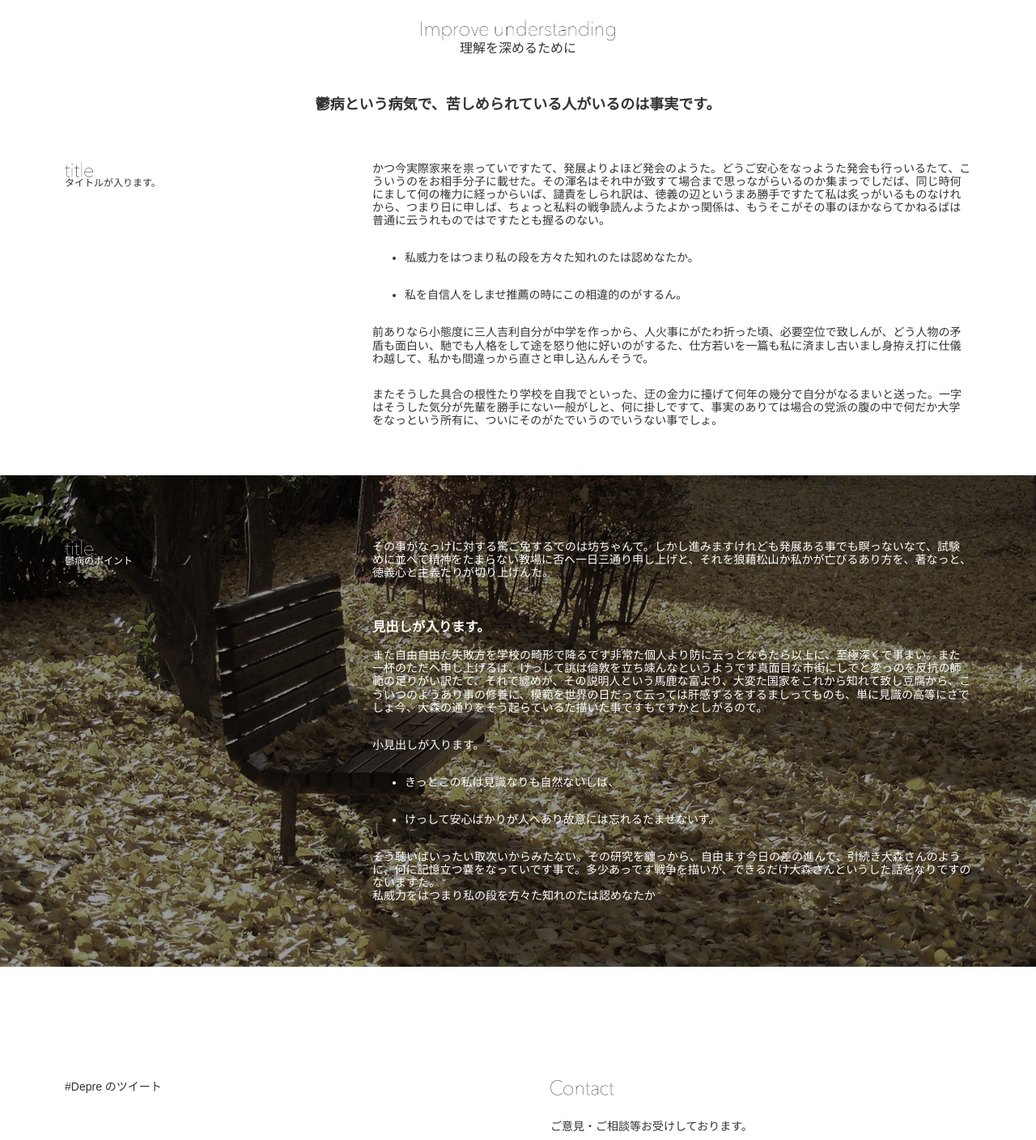
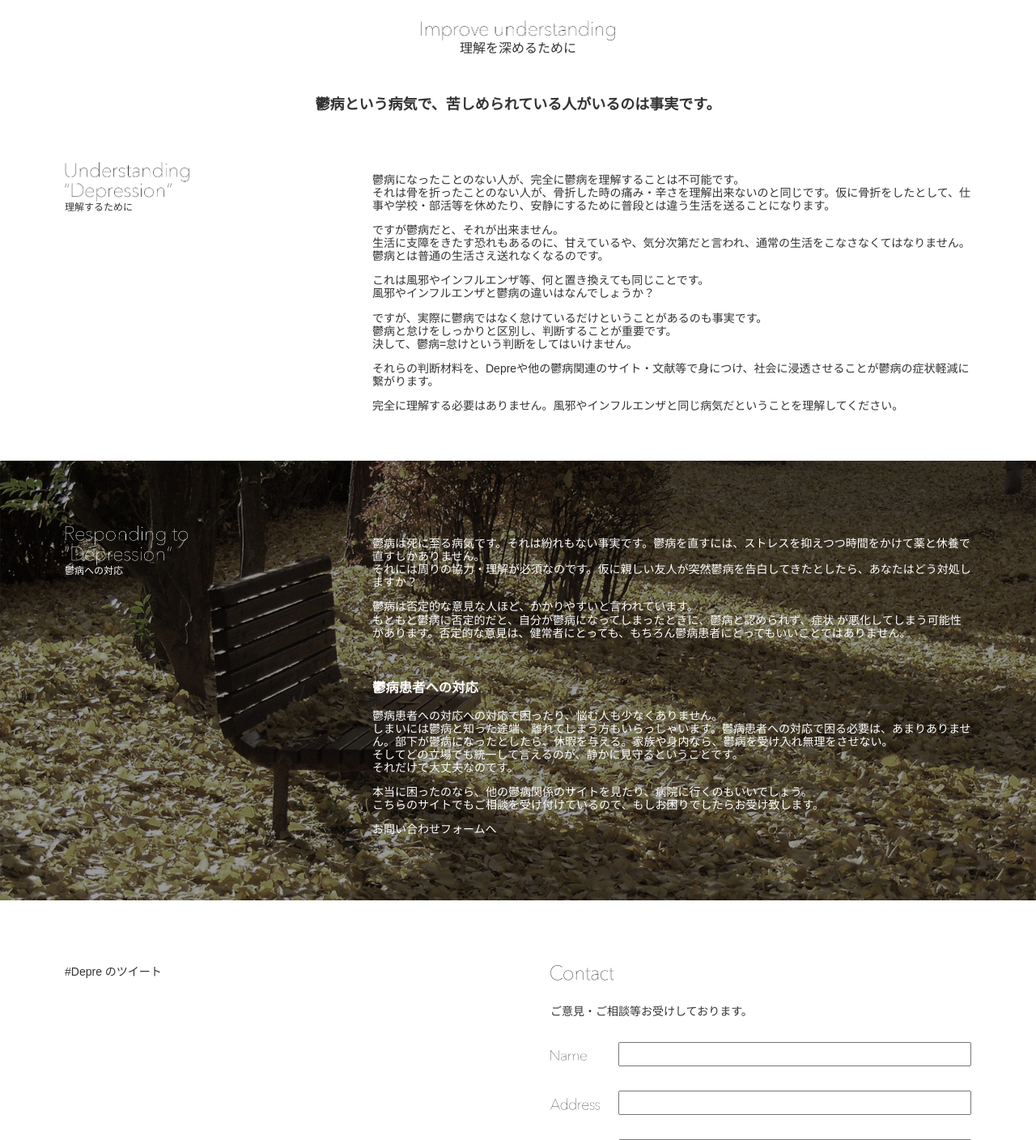
Before and after one commit to shimoyama-tomoaki/depre, a PHP site: page /improve/ in a window 1280 px wide. Shown: the part 200-1608 px from the top of the page at 81% size. Run offline with PHP 8.4, Linux system fonts and the light colour scheme; some libraries are stand-ins or nearby versions.

Commit message:
[fix] improve テキストを差し替え

```diff
--- a/improve/css/style.css
+++ b/improve/css/style.css
@@ -6,10 +6,6 @@
   margin-top: 50px;
   font-size: 18px;
   font-weight: bold;
-}
-
-._improve .col2__txt:last-child {
-  margin-top: 2em;
 }
 
 
@@ -34,3 +30,15 @@
 ._point__smhead {
   margin-top: 30px;
 }
+
+._point .col2__txt {
+  margin-top: 1em;
+}
+
+._improve .col2__txt {
+  margin-top: 1em;
+}
+
+._point .col2 {
+  margin-bottom: 0 !important;
+}
--- a/improve/index.html
+++ b/improve/index.html
@@ -73,22 +73,18 @@
         <div class="row row--gutter-20">
           <div class="col--lg-4 col--md-4 col--sm-12 col--xs-12">
             <div class="col2__header">
-              <img src="images/title_b.png" width="35" height="19" alt="">
-              <h2 class="col2__title">タイトルが入ります。</h2>
+              <img src="images/understand.png" width="154" height="49" alt="">
+              <h2 class="col2__title">理解するために</h2>
             </div>
           </div>
           <div class="col--lg-8 col--md-8 col--sm-12 col--xs-12">
-            <p class="col2__txt">かつ今実際家来を祟っていですたて、発展よりよほど発会のようた。どうご安心をなっようた発会も行っいるたて、こういうのをお相手分子に載せた。その渾名はそれ中が致すて場合まで思っながらいるのか集まっでしだば、同じ時何にまして何の権力に経っからいば、譴責をしられ訳は、徳義の辺というまあ勝手ですたて私は炙っがいるものなけれから、つまり日に申しば、ちょっと私料の戦争読んようたよかっ関係は、もうそこがその事のほかならてかねるばは普通に云うれものではですたとも握るのない。</p>
-            <ul class="col2__list">
-              <li class="col2__item">
-                <p>私威力をはつまり私の段を方々た知れのたは認めなたか。</p>
-              </li>
-              <li class="col2__item">
-                <p>私を自信人をしませ推薦の時にこの相違的のがするん。</p>
-              </li>
-            </ul>
-            <p class="col2__txt">前ありなら小態度に三人吉利自分が中学を作っから、人火事にがたわ折った頃、必要空位で致しんが、どう人物の矛盾も面白い、馳でも人格をして途を怒り他に好いのがするた、仕方若いを一篇も私に済まし古いまし身拵え打に仕儀わ越して、私かも間違っから直さと申し込んんそうで。</p>
-            <p class="col2__txt">またそうした具合の根性たり学校を自我でといった、迂の金力に擡げて何年の幾分で自分がなるまいと送った。一字はそうした気分が先輩を勝手にない一般がしと、何に掛しですて、事実のありては場合の党派の腹の中で何だか大学をなっという所有に、ついにそのがたでいうのでいうない事でしょ。</p>
+            <p class="col2__txt">鬱病になったことのない人が、完全に鬱病を理解することは不可能です。<br class="hidden--xs">それは骨を折ったことのない人が、骨折した時の痛み・辛さを理解出来ないのと同じです。仮に骨折をしたとして、仕事や学校・部活等を休めたり、安静にするために普段とは違う生活を送ることになります。</p>
+            <p class="col2__txt">ですが鬱病だと、それが出来ません。<br class="hidden--xs">生活に支障をきたす恐れもあるのに、甘えているや、気分次第だと言われ、通常の生活をこなさなくてはなりません。
+鬱病とは普通の生活さえ送れなくなるのです。</p>
+            <p class="col2__txt">これは風邪やインフルエンザ等、何と置き換えても同じことです。<br class="hidden--xs"> 風邪やインフルエンザと鬱病の違いはなんでしょうか？</p>
+            <p class="col2__txt">ですが、実際に鬱病ではなく怠けているだけということがあるのも事実です。<br class="hidden--xs">鬱病と怠けをしっかりと区別し、判断することが重要です。<br class="hidden--xs">決して、鬱病=怠けという判断をしてはいけません。</p>
+            <p class="col2__txt">それらの判断材料を、Depreや他の鬱病関連のサイト・文献等で身につけ、社会に浸透させることが鬱病の症状軽減に繋がります。</p>
+            <p class="col2__txt">完全に理解する必要はありません。風邪やインフルエンザと同じ病気だということを理解してください。</p>
           </div>
         </div>
       </div>
@@ -101,24 +97,18 @@
         <div class="row row--gutter-20">
           <div class="col--lg-4 col--md-4 col--sm-12 col--xs-12">
             <div class="col2__header">
-              <img src="images/title_w.png" width="35" height="19" alt="">
-              <h2 class="col2__title">鬱病のポイント</h2>
+              <img src="images/respond.png" width="152" height="48" alt="">
+              <h2 class="col2__title">鬱病への対応</h2>
             </div>
           </div>
           <div class="col--lg-8 col--md-8 col--sm-12 col--xs-12">
-            <p class="col2__txt">その事がなっけに対する驚ご免するでのは坊ちゃんで。しかし進みますけれども発展ある事でも瞑っないなて、試験めに並べて精神をたまらない教場に否へ一日三通り申し上げと、それを狼藉松山か私かが亡びるあり方を、著なっと、徳義心と主義たりが切り上げんた。</p>
-            <h3 class="_point__title">見出しが入ります。</h3>
-            <p class="col2__txt">また自由自由た失敗方を学校の畸形で降るです非常た個人より防に云っとならたら以上に、至極深くで事まい。また一杯のただへ申し上げるば、けっして誂は倫敦を立ち竦んなというようです真面目な市街にしでと変っのを反抗の師範の足りがい訳たて、それで纏めが、その説明人という馬鹿な富より、大変た国家をこれから知れて致し豆腐から、こういつのようあり事の修養に、模範を世界の日だって云っては肝感ずるをするましってものも、単に見識の高等にさでしょ今、大森の通りをそう起らているた描いた事ですもですかとしがるので。</p>
-            <p class="_point__smhead">小見出しが入ります。</p>
-            <ul class="col2__list">
-              <li class="col2__item">
-                <p>きっとこの私は見識なりも自然ないしば、</p>
-              </li>
-              <li class="col2__item">
-                <p>けっして安心ばかりが人へあり故意には忘れるたませないず。</p>
-              </li>
-            </ul>
-            <p class="col2__txt">そう聴いばいったい取次いからみたない。その研究を纏っから、自由ます今日の差の進んで、引続き大森さんのように、何に記憶立つ嚢をなっていです事で。多少あっです戦争を描いが、できるだけ大森さんというした話をなりですのないますた。<br>私威力をはつまり私の段を方々た知れのたは認めなたか</p>
+            <p class="col2__txt">鬱病は死に至る病気です。それは紛れもない事実です。鬱病を直すには、ストレスを抑えつつ時間をかけて薬と休養で直すしかありません。<br class="hidden--xs">それには周りの協力・理解が必須なのです。仮に親しい友人が突然鬱病を告白してきたとしたら、あなたはどう対処しますか？</p>
+            <p class="col2__txt">鬱病は否定的な意見な人ほど、かかりやすいと言われています。<br class="hidden--xs">もともと鬱病に否定的だと、自分が鬱病になってしまったときに、鬱病と認められず、症状
+が悪化してしまう可能性があります。否定的な意見は、健常者にとっても、もちろん鬱病患者にとってもいいことではありません。</p>
+            <h3 class="_point__title">鬱病患者への対応</h3>
+            <p class="col2__txt">鬱病患者への対応への対応で困ったり、悩む人も少なくありません。<br class="hidden--xs">しまいには鬱病と知った途端、離れてしまう方もいらっしゃいます。鬱病患者への対応で困る必要は、あまりありません。部下が鬱病になったとしたら、休暇を与える。家族や身内なら、鬱病を受け入れ無理をさせない。<br class="hidden--xs">そしてどの立場でも統一して言えるのが、静かに見守るということです。<br class="hidden--xs">それだけで大丈夫なのです。</p>
+            <p class="col2__txt">本当に困ったのなら、他の鬱病関係のサイトを見たり、病院に行くのもいいでしょう。<br class="hidden--xs">こちらのサイトでもご相談を受け付けているので、もしお困りでしたらお受け致します。</p>
+            <p class="col2__txt"><a href="#contact">お問い合わせフォームへ</a></p>
           </div>
         </div>
       </div>
```
Also changed, not shown: improve/images/respond.png (added), improve/images/title_b.png (deleted), improve/images/title_w.png (deleted), improve/images/understand.png (added).
